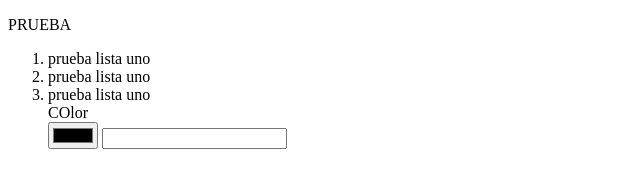
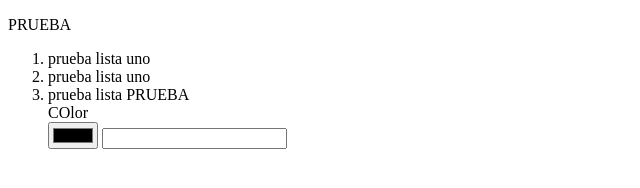
Before and after one commit to arossetti3008/diplomatura---test, a plain HTML site: page index.html in a window 1280 px wide. Shown: the full height of the page, 0-640 px from the left. Drawn offline with Linux system fonts and the light colour scheme.

Commit message:
primera prueba de desarrollo-1

```diff
--- a/index.html
+++ b/index.html
@@ -11,7 +11,7 @@
 <ol>
     <li>prueba lista uno</li>
     <li>prueba lista uno</li>
-    <li>prueba lista uno</li>
+    <li>prueba lista PRUEBA</li>
     <label>COlor</label>
     <form>
         <input type="color" name="PRueba color" id="">
```
